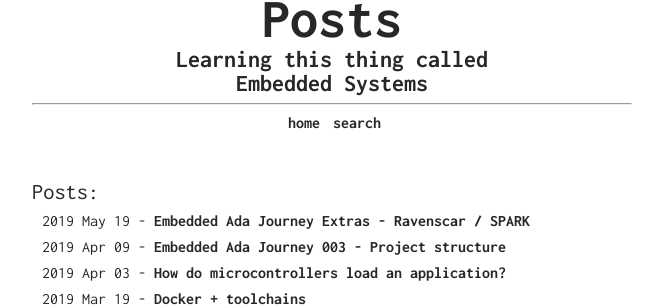
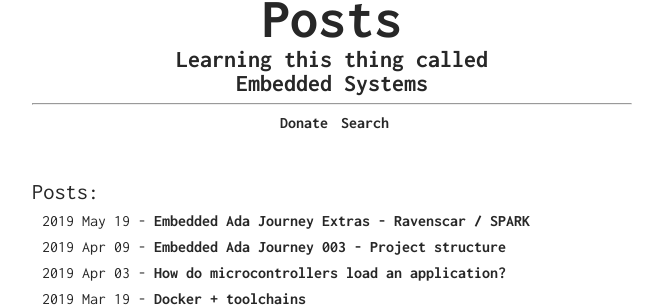
Before and after one commit to daleonpz/baremetallics, a Jekyll site: the page built from programming/index.html, in a window 1280 px wide. Shown: the part 122-429 px from the top of the page, without its empty margins (308-971 px from the left). Built offline with Jekyll 4.4.1, drawn with Linux system fonts in a browser that asks for light colours.

Commit message:
add donate

```diff
--- a/_data/navigation.yml
+++ b/_data/navigation.yml
@@ -1,5 +1,5 @@
-- title: home
-  url: /
+- title: Donate
+  url: https://www.patreon.com/baremetallics
 
-- title: search
+- title: Search
   url: /search
```
